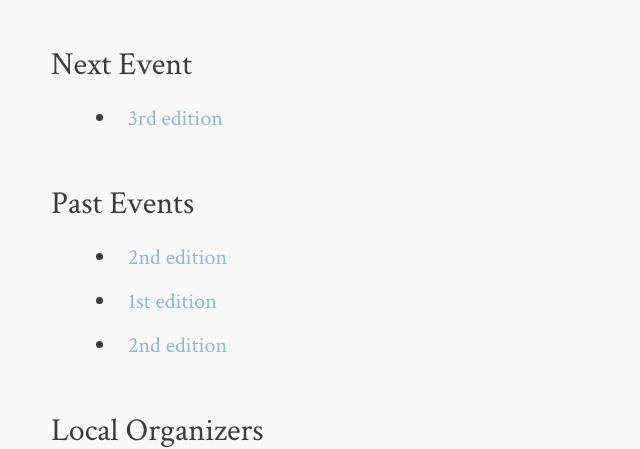
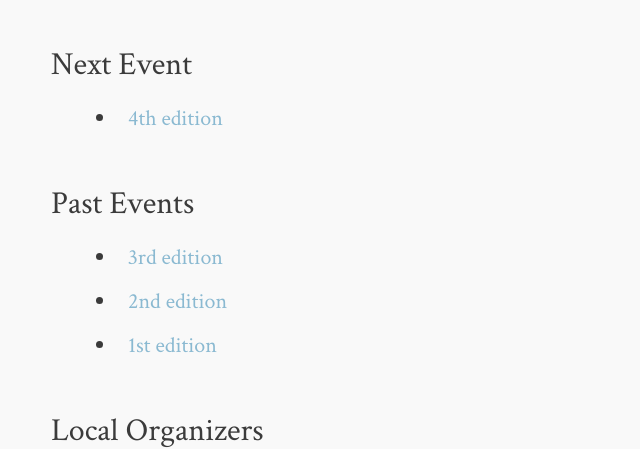
Before and after one commit to devbeers/devbeers.github.io, a Jekyll site: the page built from cities/riodejaneiro.md, in a window 1280 px wide and 900 px high, scrolled down 561 px. Shown: the part 156-605 px from the top of the window, without its empty margins (249-889 px from the left). Built offline with Jekyll 4.4.1, drawn with Linux system fonts in a browser that asks for light colours; comment, search, counter and statistics services are not loaded.

Commit message:
Added 4th edition.

```diff
--- a/cities/riodejaneiro.md
+++ b/cities/riodejaneiro.md
@@ -9,12 +9,12 @@ image:
 ---
 
 ### Next Event
-* <a href="https://www.eventick.com.br/devbeers-rj-3" target="_blank">3rd edition</a>
+* <a href="https://www.eventick.com.br/devbeers-rj-4" target="_blank">4th edition</a>
 
 ### Past Events
+* <a href="https://www.eventick.com.br/devbeers-rj-3" target="_blank">3rd edition</a>
 * <a href="https://www.eventick.com.br/devbeers-rj-2" target="_blank">2nd edition</a>
 * <a href="https://www.eventick.com.br/devbeersrj1" target="_blank">1st edition</a>
-* <a href="https://www.eventick.com.br/devbeers-rj-2" target="_blank">2nd edition</a>
 
 ### Local Organizers
 ![Giovanni Keppelen](http://gravatar.com/avatar/8f5c490b5b30ac6d655eced70cea4e5f.png?size=230)
```
